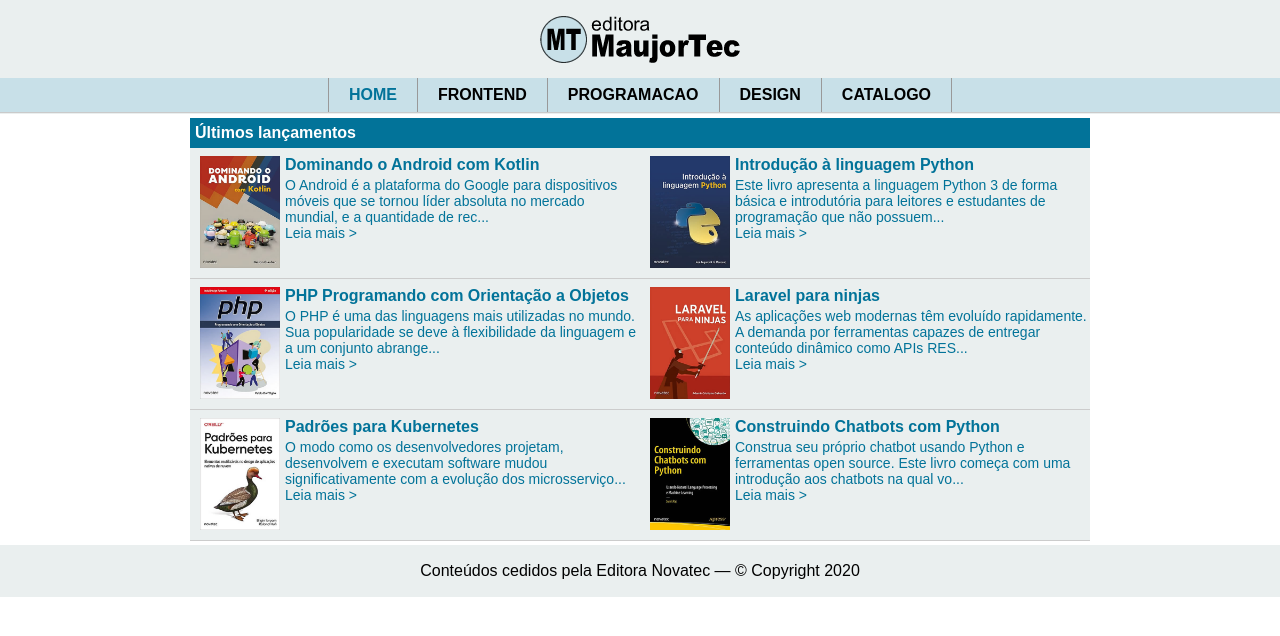
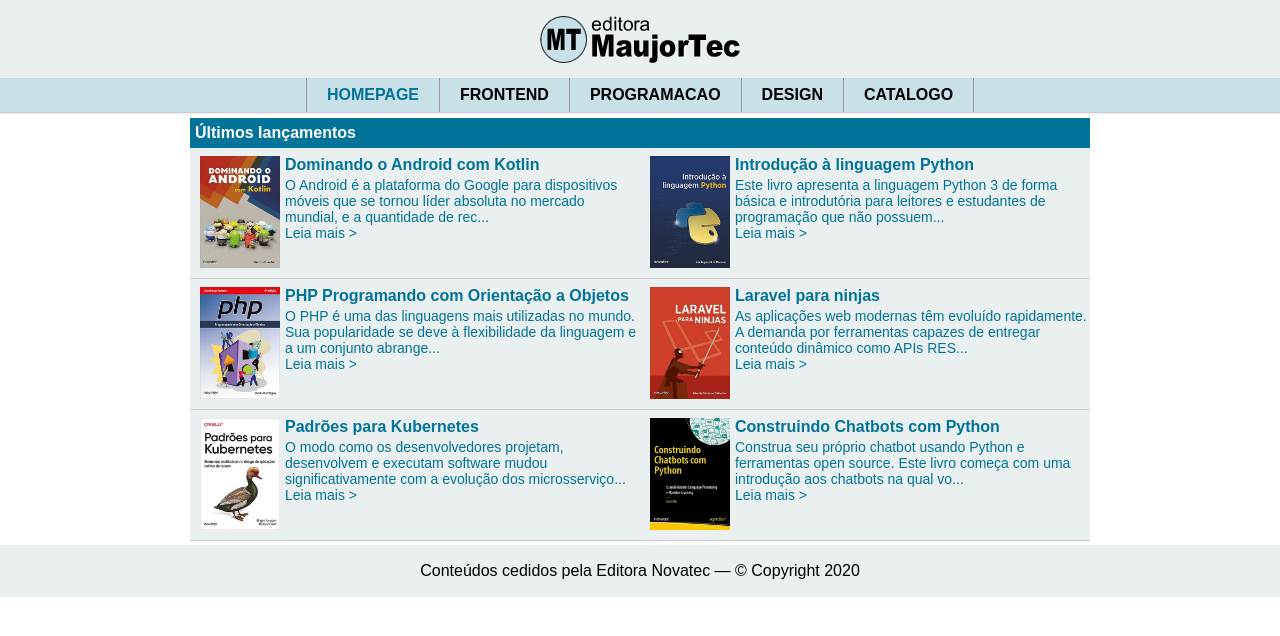
Before and after one commit to Maujor/maujortec, a React (Create React App) app: page / in a window 1280 px wide. Shown: the top 636 px of the page. Built offline with nearby package versions, Linux system fonts and the light colour scheme.

Commit message:
Acerto em texto

```diff
--- a/src/components/Navegacao.js
+++ b/src/components/Navegacao.js
@@ -8,7 +8,7 @@ const Navegacao = () => (
   <ul>
     <li>
       <NavLink exact activeStyle={linkCorrente} to="/">
-        Home
+        HomePage
       </NavLink>
     </li>
     <li>
```
